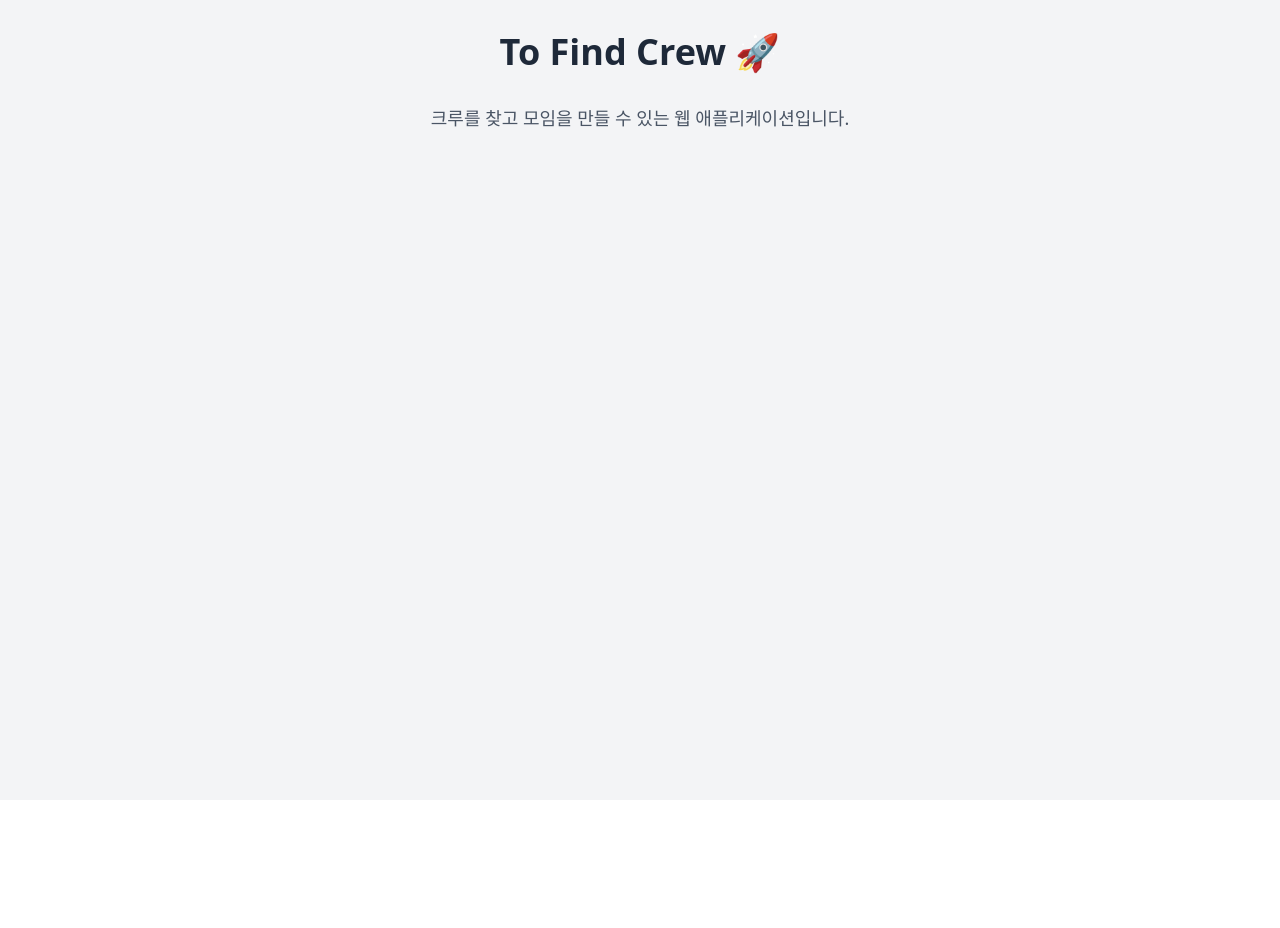
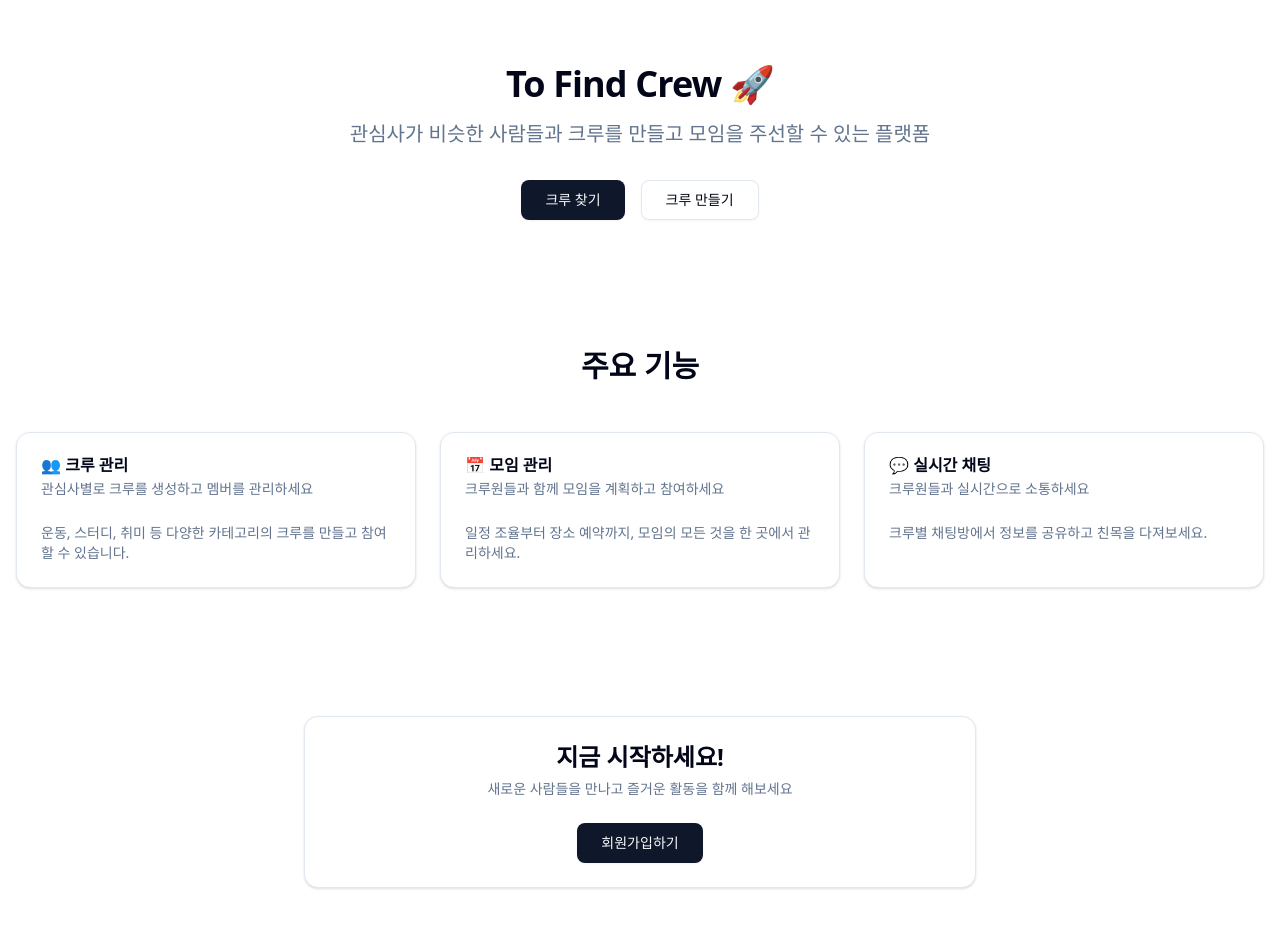
Before and after one commit to harry7435/to-find-crew, a Next.js app: page / in a window 1280 px wide. Shown: the top 928 px of the page. Before the commit the page ends 800 px from the top, so only its background shows below. Built offline with nearby package versions, Linux system fonts and the light colour scheme.

Commit message:
feat: shadcn 컴포넌트 홈 메인 페이지에 테스트 추가 적용

```diff
--- a/src/app/page.tsx
+++ b/src/app/page.tsx
@@ -1,14 +1,103 @@
+import { Button } from '@/components/ui/button';
+import {
+  Card,
+  CardContent,
+  CardDescription,
+  CardHeader,
+  CardTitle,
+} from '@/components/ui/card';
+
 export default function Home() {
   return (
-    <main className="min-h-screen bg-gray-100 py-8">
-      <div className="container mx-auto px-4">
-        <h1 className="text-4xl font-bold text-center text-gray-800 mb-8">
+    <main className="min-h-screen bg-background">
+      {/* Hero Section */}
+      <section className="container mx-auto px-4 py-16 text-center">
+        <h1 className="text-4xl font-bold tracking-tight text-foreground mb-4">
           To Find Crew 🚀
         </h1>
-        <p className="text-center text-gray-600 mb-12 text-lg">
-          크루를 찾고 모임을 만들 수 있는 웹 애플리케이션입니다.
+        <p className="text-xl text-muted-foreground mb-8 max-w-2xl mx-auto">
+          관심사가 비슷한 사람들과 크루를 만들고 모임을 주선할 수 있는 플랫폼
         </p>
-      </div>
+        <div className="flex gap-4 justify-center">
+          <Button size="lg">크루 찾기</Button>
+          <Button variant="outline" size="lg">
+            크루 만들기
+          </Button>
+        </div>
+      </section>
+
+      {/* Features Section */}
+      <section className="container mx-auto px-4 py-16">
+        <h2 className="text-3xl font-bold text-center mb-12">주요 기능</h2>
+        <div className="grid grid-cols-1 md:grid-cols-2 lg:grid-cols-3 gap-6">
+          <Card>
+            <CardHeader>
+              <CardTitle className="flex items-center gap-2">
+                👥 크루 관리
+              </CardTitle>
+              <CardDescription>
+                관심사별로 크루를 생성하고 멤버를 관리하세요
+              </CardDescription>
+            </CardHeader>
+            <CardContent>
+              <p className="text-sm text-muted-foreground">
+                운동, 스터디, 취미 등 다양한 카테고리의 크루를 만들고 참여할 수
+                있습니다.
+              </p>
+            </CardContent>
+          </Card>
+
+          <Card>
+            <CardHeader>
+              <CardTitle className="flex items-center gap-2">
+                📅 모임 관리
+              </CardTitle>
+              <CardDescription>
+                크루원들과 함께 모임을 계획하고 참여하세요
+              </CardDescription>
+            </CardHeader>
+            <CardContent>
+              <p className="text-sm text-muted-foreground">
+                일정 조율부터 장소 예약까지, 모임의 모든 것을 한 곳에서
+                관리하세요.
+              </p>
+            </CardContent>
+          </Card>
+
+          <Card>
+            <CardHeader>
+              <CardTitle className="flex items-center gap-2">
+                💬 실시간 채팅
+              </CardTitle>
+              <CardDescription>
+                크루원들과 실시간으로 소통하세요
+              </CardDescription>
+            </CardHeader>
+            <CardContent>
+              <p className="text-sm text-muted-foreground">
+                크루별 채팅방에서 정보를 공유하고 친목을 다져보세요.
+              </p>
+            </CardContent>
+          </Card>
+        </div>
+      </section>
+
+      {/* CTA Section */}
+      <section className="container mx-auto px-4 py-16 text-center">
+        <Card className="max-w-2xl mx-auto">
+          <CardHeader>
+            <CardTitle className="text-2xl">지금 시작하세요!</CardTitle>
+            <CardDescription>
+              새로운 사람들을 만나고 즐거운 활동을 함께 해보세요
+            </CardDescription>
+          </CardHeader>
+          <CardContent>
+            <Button size="lg" className="w-full sm:w-auto">
+              회원가입하기
+            </Button>
+          </CardContent>
+        </Card>
+      </section>
     </main>
   );
 }
```
